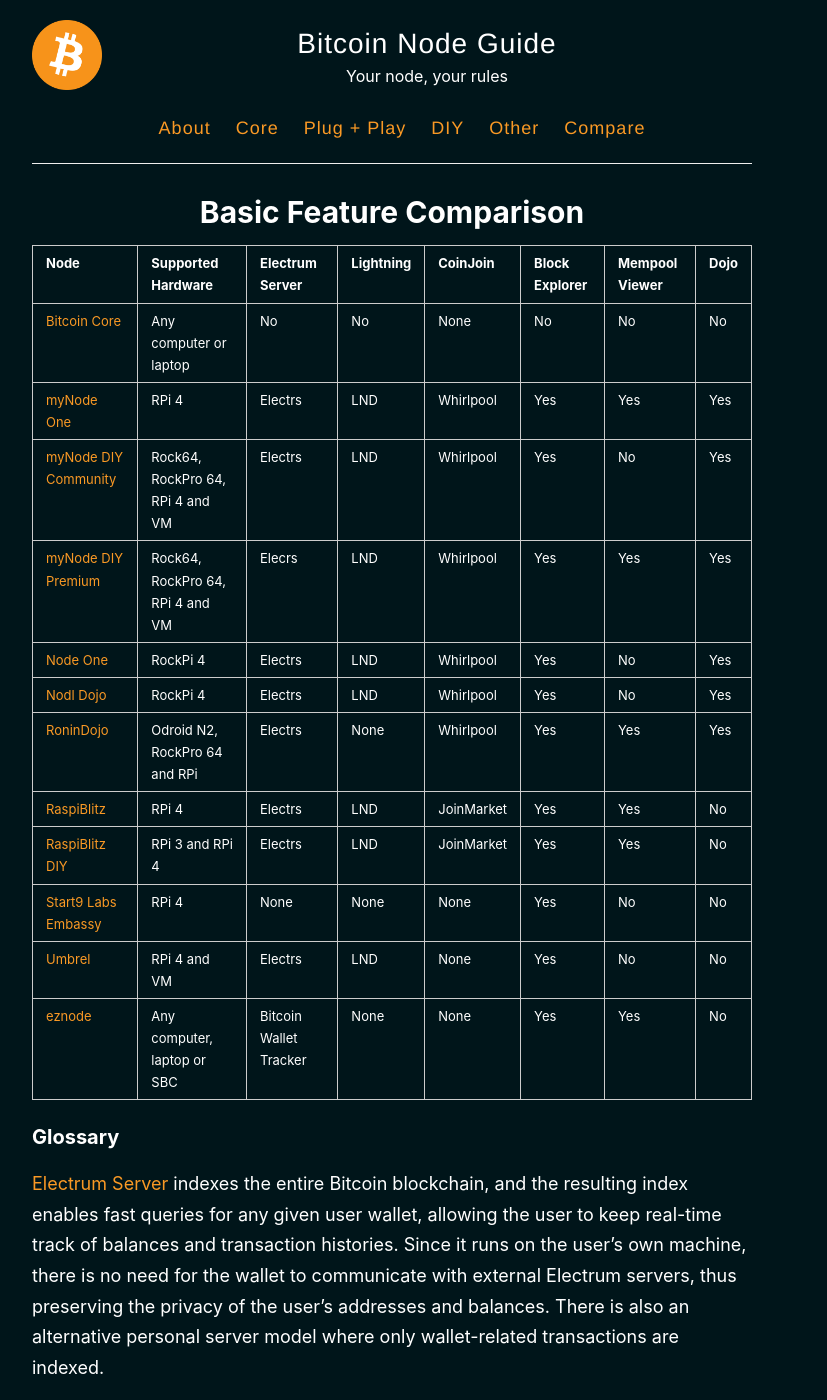
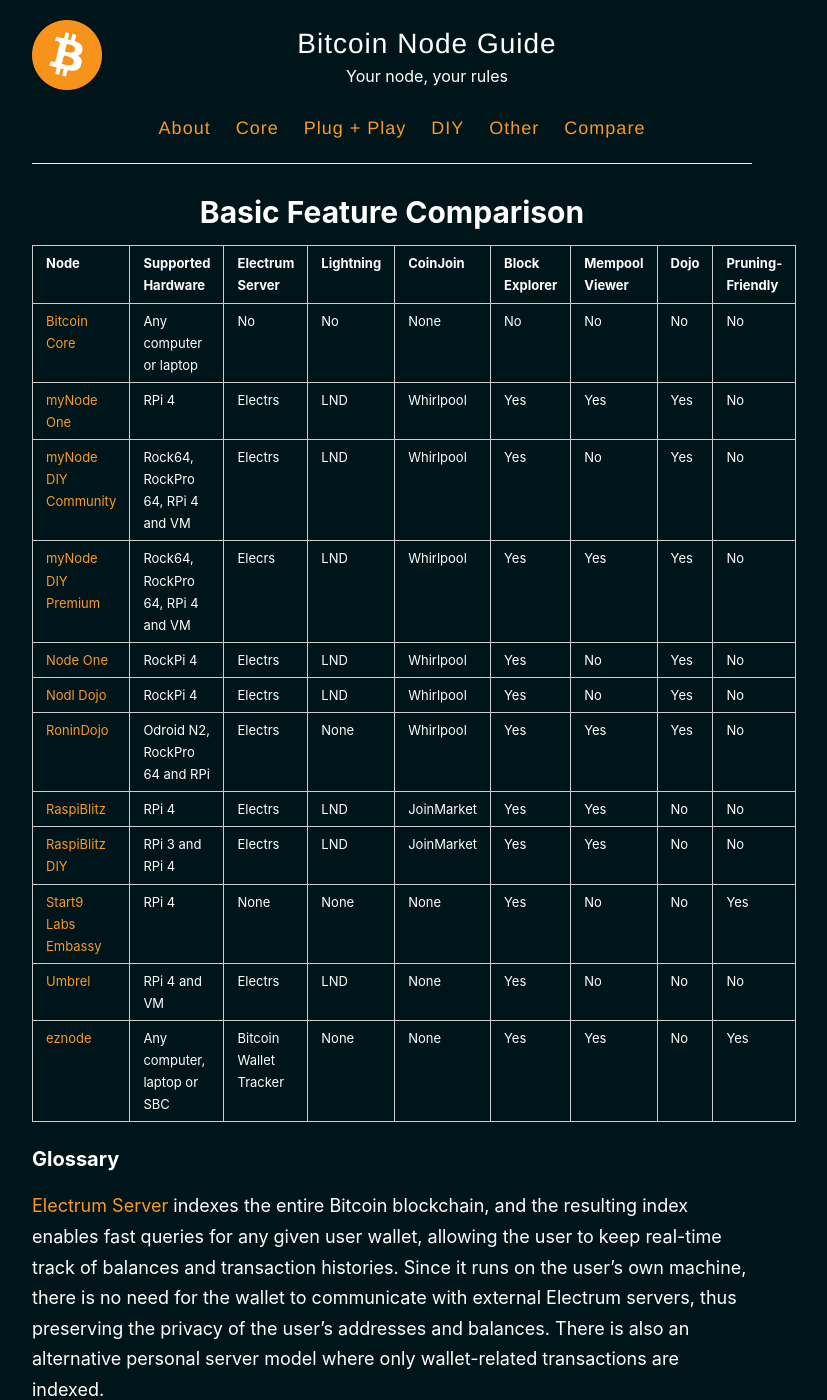
Before and after one commit to BitcoinQnA/node-guide, a Jekyll site: the page built from _pages/compare.md, in a window 1280 px wide and 1400 px high. Shown: the whole window, without its empty margins (248-1075 px from the left). Built offline with Jekyll 4.4.1, drawn with Linux system fonts in a browser that asks for light colours.

Commit message:
Add "Pruning-Friendly" column

```diff
--- a/_pages/compare.md
+++ b/_pages/compare.md
@@ -5,20 +5,20 @@
 ---
 
 
-| Node                  | Supported Hardware               | Electrum Server | Lightning | CoinJoin   | Block Explorer | Mempool Viewer | Dojo |
-|-----------------------|----------------------------------|-----------------|-----------|------------|----------------|----------------|------|
-| [Bitcoin Core](https://node.guide/core/)        | Any computer or laptop           | No              | No        | None       | No             | No             | No   |
-| [myNode One](https://node.guide/plug-and-play/#mynode-one)            | RPi 4                            | Electrs         | LND       | Whirlpool  | Yes            | Yes            | Yes  |
-| [myNode DIY Community](https://node.guide/do-it-yourself/#mynode)  | Rock64, RockPro 64, RPi 4 and VM | Electrs         | LND       | Whirlpool  | Yes            | No             | Yes  |
-| [myNode DIY Premium](https://node.guide/do-it-yourself/#mynode)    | Rock64, RockPro 64, RPi 4 and VM | Elecrs          | LND       | Whirlpool  | Yes            | Yes            | Yes  |
-| [Node One](https://node.guide/plug-and-play/#nodl-one)              | RockPi 4                         | Electrs         | LND       | Whirlpool  | Yes            | No             | Yes  |
-| [Nodl Dojo](https://node.guide/plug-and-play/#nodl-dojo)             | RockPi 4                         | Electrs         | LND       | Whirlpool  | Yes            | No             | Yes  |
-| [RoninDojo](https://node.guide/do-it-yourself/#ronindojo)             | Odroid N2, RockPro 64 and RPi    | Electrs         | None      | Whirlpool  | Yes            | Yes             | Yes  |
-| [RaspiBlitz](https://node.guide/plug-and-play/#raspiblitz)            | RPi 4                            | Electrs         | LND       | JoinMarket | Yes            | Yes            | No   |
-| [RaspiBlitz DIY](https://node.guide/do-it-yourself/#raspiblitz)        | RPi 3 and RPi 4                  | Electrs         | LND       | JoinMarket | Yes            | Yes            | No   |
-| [Start9 Labs Embassy](https://node.guide/plug-and-play/#start9-embassy)   | RPi 4                            | None            | None      | None       | Yes            | No             | No   |
-| [Umbrel](https://node.guide/do-it-yourself/#umbrel)                | RPi 4 and VM                     | Electrs         | LND       | None       | Yes            | No             | No   |
-| [eznode](https://node.guide/do-it-yourself/#eznode)                | Any computer, laptop or SBC | Bitcoin Wallet Tracker | None       | None       | Yes            | Yes            | No   |
+| Node                  | Supported Hardware               | Electrum Server | Lightning | CoinJoin   | Block Explorer | Mempool Viewer | Dojo | Pruning-Friendly |
+|-----------------------|----------------------------------|-----------------|-----------|------------|----------------|----------------|------|------------------|
+| [Bitcoin Core](https://node.guide/core/)        | Any computer or laptop           | No              | No        | None       | No             | No             | No   |   No |
+| [myNode One](https://node.guide/plug-and-play/#mynode-one)            | RPi 4                            | Electrs         | LND       | Whirlpool  | Yes            | Yes            | Yes  |  No |
+| [myNode DIY Community](https://node.guide/do-it-yourself/#mynode)  | Rock64, RockPro 64, RPi 4 and VM | Electrs         | LND       | Whirlpool  | Yes            | No             | Yes  |  No |
+| [myNode DIY Premium](https://node.guide/do-it-yourself/#mynode)    | Rock64, RockPro 64, RPi 4 and VM | Elecrs          | LND       | Whirlpool  | Yes            | Yes            | Yes  |  No |
+| [Node One](https://node.guide/plug-and-play/#nodl-one)              | RockPi 4                         | Electrs         | LND       | Whirlpool  | Yes            | No             | Yes  | No |
+| [Nodl Dojo](https://node.guide/plug-and-play/#nodl-dojo)             | RockPi 4                         | Electrs         | LND       | Whirlpool  | Yes            | No             | Yes  | No |
+| [RoninDojo](https://node.guide/do-it-yourself/#ronindojo)             | Odroid N2, RockPro 64 and RPi    | Electrs         | None      | Whirlpool  | Yes            | Yes             | Yes  | No |
+| [RaspiBlitz](https://node.guide/plug-and-play/#raspiblitz)            | RPi 4                            | Electrs         | LND       | JoinMarket | Yes            | Yes            | No   | No |
+| [RaspiBlitz DIY](https://node.guide/do-it-yourself/#raspiblitz)        | RPi 3 and RPi 4                  | Electrs         | LND       | JoinMarket | Yes            | Yes            | No   | No |
+| [Start9 Labs Embassy](https://node.guide/plug-and-play/#start9-embassy)   | RPi 4                            | None            | None      | None       | Yes            | No             | No   | Yes |
+| [Umbrel](https://node.guide/do-it-yourself/#umbrel)                | RPi 4 and VM                     | Electrs         | LND       | None       | Yes            | No             | No   |  No |
+| [eznode](https://node.guide/do-it-yourself/#eznode)                | Any computer, laptop or SBC | Bitcoin Wallet Tracker | None       | None       | Yes            | Yes            | No   |  Yes |
 
 
 ### Glossary
```
